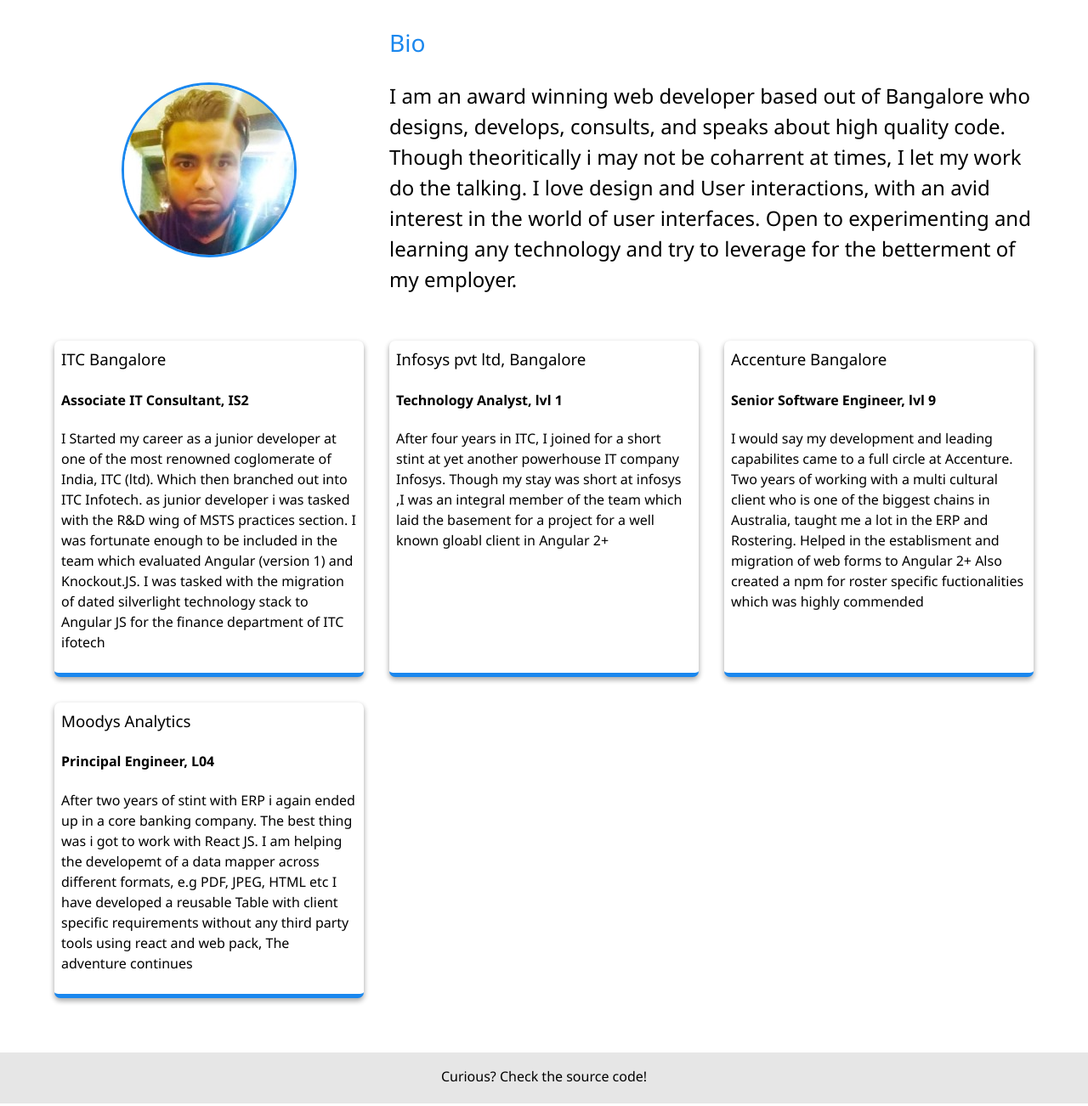
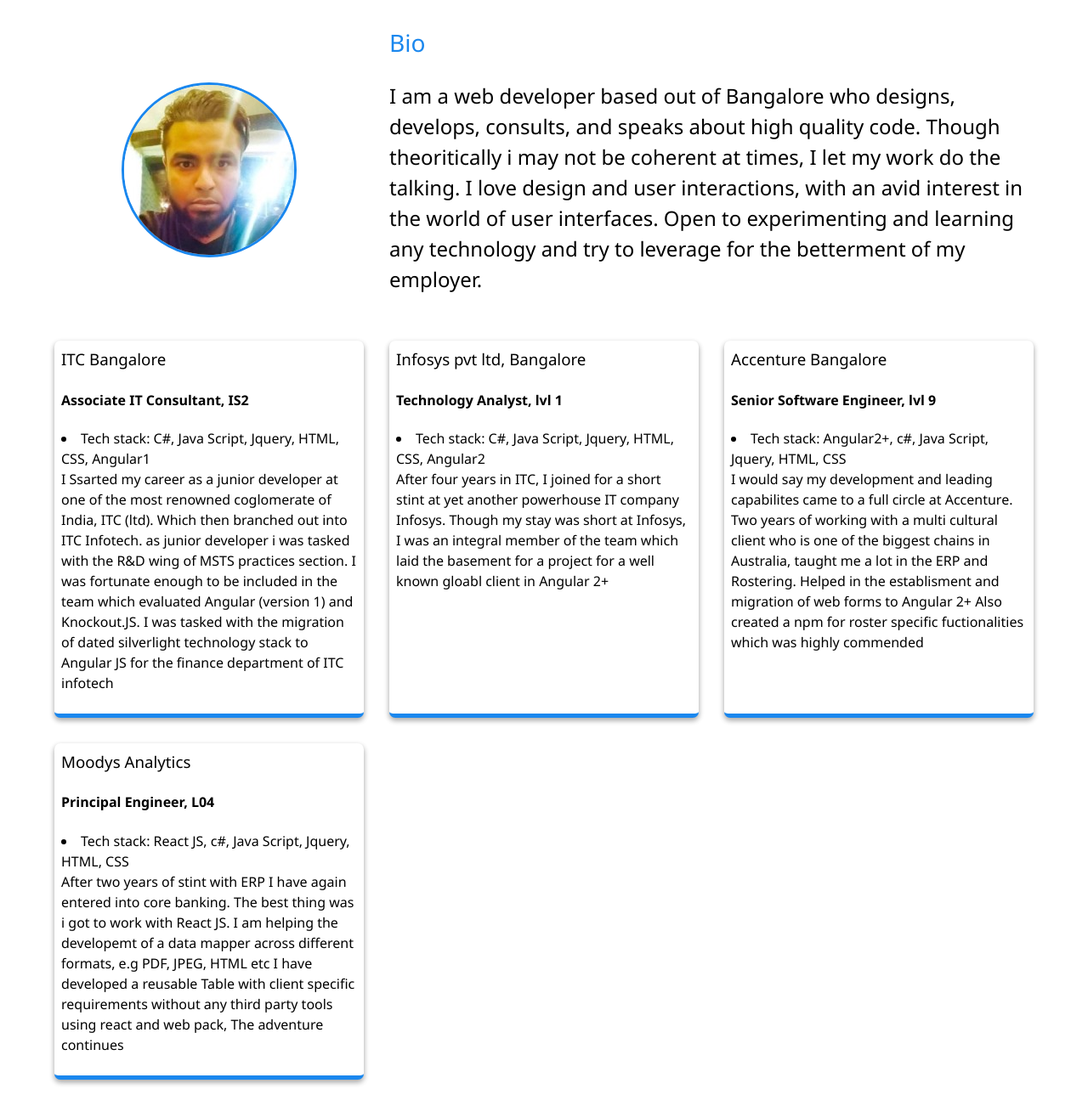
Before and after one commit to joe07leovin/Portfolio, a website: page dist/about.html in a window 1280 px wide. Shown: the part 253-1555 px from the top of the page at 85% size. Drawn offline with Linux system fonts and the light colour scheme.

Commit message:
changes and fixes

```diff
--- a/dist/about.html
+++ b/dist/about.html
@@ -49,49 +49,60 @@
       <div class="bio">
         <h3 class="text-secondary">Bio</h3>
         <p>
-          I am an award winning web developer based out of Bangalore who designs, develops, consults, and speaks about high quality
-          code. Though theoritically i may not be coharrent at times, I let my work do the talking. I love design and User
-          interactions, with an avid interest in the world of user interfaces. Open to experimenting and learning any technology
-          and try to leverage for the betterment of my employer.
+          I am a web developer based out of Bangalore who designs, develops, consults, and speaks about high quality code. Though theoritically
+          i may not be coherent at times, I let my work do the talking. I love design and user interactions, with an avid
+          interest in the world of user interfaces. Open to experimenting and learning any technology and try to leverage
+          for the betterment of my employer.
         </p>
       </div>
       <div class="job job-1">
         <h3>ITC Bangalore</h3>
         <h4>Associate IT Consultant, IS2</h4>
         <p>
-          I Started my career as a junior developer at one of the most renowned coglomerate of India, ITC (ltd). Which then branched
+          <li>Tech stack: C#, Java Script, Jquery, HTML, CSS, Angular1 </li>
+
+          I Ssarted my career as a junior developer at one of the most renowned coglomerate of India, ITC (ltd). Which then branched
           out into ITC Infotech. as junior developer i was tasked with the R&D wing of MSTS practices section. I was fortunate
           enough to be included in the team which evaluated Angular (version 1) and Knockout.JS. I was tasked with the migration
-          of dated silverlight technology stack to Angular JS for the finance department of ITC ifotech
+          of dated silverlight technology stack to Angular JS for the finance department of ITC infotech
         </p>
       </div>
       <div class="job job-2">
         <h3>Infosys pvt ltd, Bangalore</h3>
         <h4>Technology Analyst, lvl 1</h4>
         <p>
-          After four years in ITC, I joined for a short stint at yet another powerhouse IT company Infosys. Though my stay was short at
-          infosys ,I was an integral member of the team which laid the basement for a project for a well known gloabl client
-          in Angular 2+
+          <li>Tech stack: C#, Java Script, Jquery, HTML, CSS, Angular2</li>
+
+          After four years in ITC, I joined for a short stint at yet another powerhouse IT company Infosys. Though my stay was short
+          at Infosys, I was an integral member of the team which laid the basement for a project for a well known gloabl
+          client in Angular 2+
+
         </p>
       </div>
       <div class="job job-3">
         <h3>Accenture Bangalore</h3>
         <h4>Senior Software Engineer, lvl 9</h4>
         <p>
+          <li> Tech stack: Angular2+, c#, Java Script, Jquery, HTML, CSS</li>
+
           I would say my development and leading capabilites came to a full circle at Accenture. Two years of working with a multi
           cultural client who is one of the biggest chains in Australia, taught me a lot in the ERP and Rostering. Helped
           in the establisment and migration of web forms to Angular 2+ Also created a npm for roster specific fuctionalities
           which was highly commended
+
         </p>
       </div>
       <div class="job job-4">
         <h3>Moodys Analytics</h3>
         <h4>Principal Engineer, L04</h4>
         <p>
-          After two years of stint with ERP i again ended up in a core banking company. The best thing was i got to work with React
-          JS. I am helping the developemt of a data mapper across different formats, e.g PDF, JPEG, HTML etc I have developed
+          <li> Tech stack: React JS, c#, Java Script, Jquery, HTML, CSS</li>
+
+          After two years of stint with ERP I have again entered into core banking. The best thing was i got to work with React JS.
+          I am helping the developemt of a data mapper across different formats, e.g PDF, JPEG, HTML etc I have developed
           a reusable Table with client specific requirements without any third party tools using react and web pack, The
           adventure continues
+
         </p>
       </div>
     </div>
```
